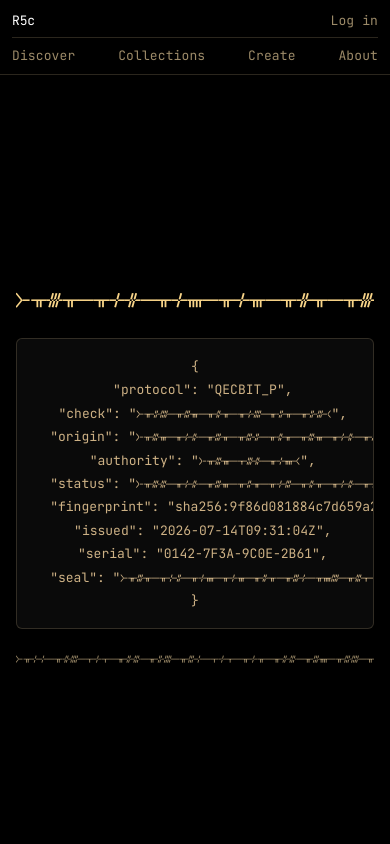
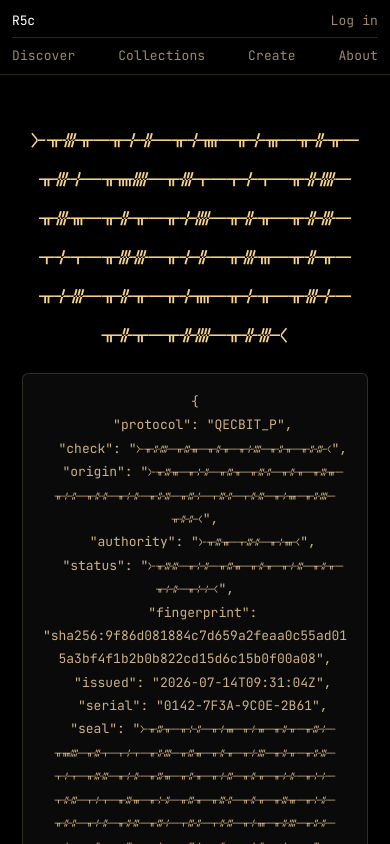
Before and after one commit to vilt9/requirement5, a React (Vite) app: page /verify in a window 390 px wide. Built offline with nearby package versions, Linux system fonts and the light colour scheme; no server answers.

Commit message:
/verify: wrap the Stem instead of horizontal scroll on mobile

```diff
--- a/src/pages/Verify.jsx
+++ b/src/pages/Verify.jsx
@@ -38,8 +38,8 @@ const Page = styled.div`
 
   pre {
     margin: 0;
-    max-width: 92vw;
-    overflow-x: auto;
+    width: 100%;
+    max-width: 560px;
     padding: 16px 18px;
     border: 1px solid var(--panel-border);
     border-radius: 6px;
@@ -49,7 +49,8 @@ const Page = styled.div`
     font-size: 13px;
     line-height: 1.8;
     color: var(--amber-text);
-    white-space: pre;
+    white-space: pre-wrap;
+    overflow-wrap: anywhere;
   }
 `;
 
@@ -58,9 +59,10 @@ const Hero = styled.div`
   letter-spacing: 0;
   font-size: 26px;
   color: var(--gold-bright);
-  max-width: 92vw;
-  overflow-x: auto;
-  white-space: nowrap;
+  width: 100%;
+  max-width: 560px;
+  text-align: center;
+  overflow-wrap: anywhere;
 `;
 
 const Foot = styled.div`
@@ -68,9 +70,10 @@ const Foot = styled.div`
   letter-spacing: 0;
   font-size: 13px;
   color: var(--amber-dim);
-  max-width: 92vw;
-  overflow-x: auto;
-  white-space: nowrap;
+  width: 100%;
+  max-width: 560px;
+  text-align: center;
+  overflow-wrap: anywhere;
 `;
 
 export default Verify;
```
